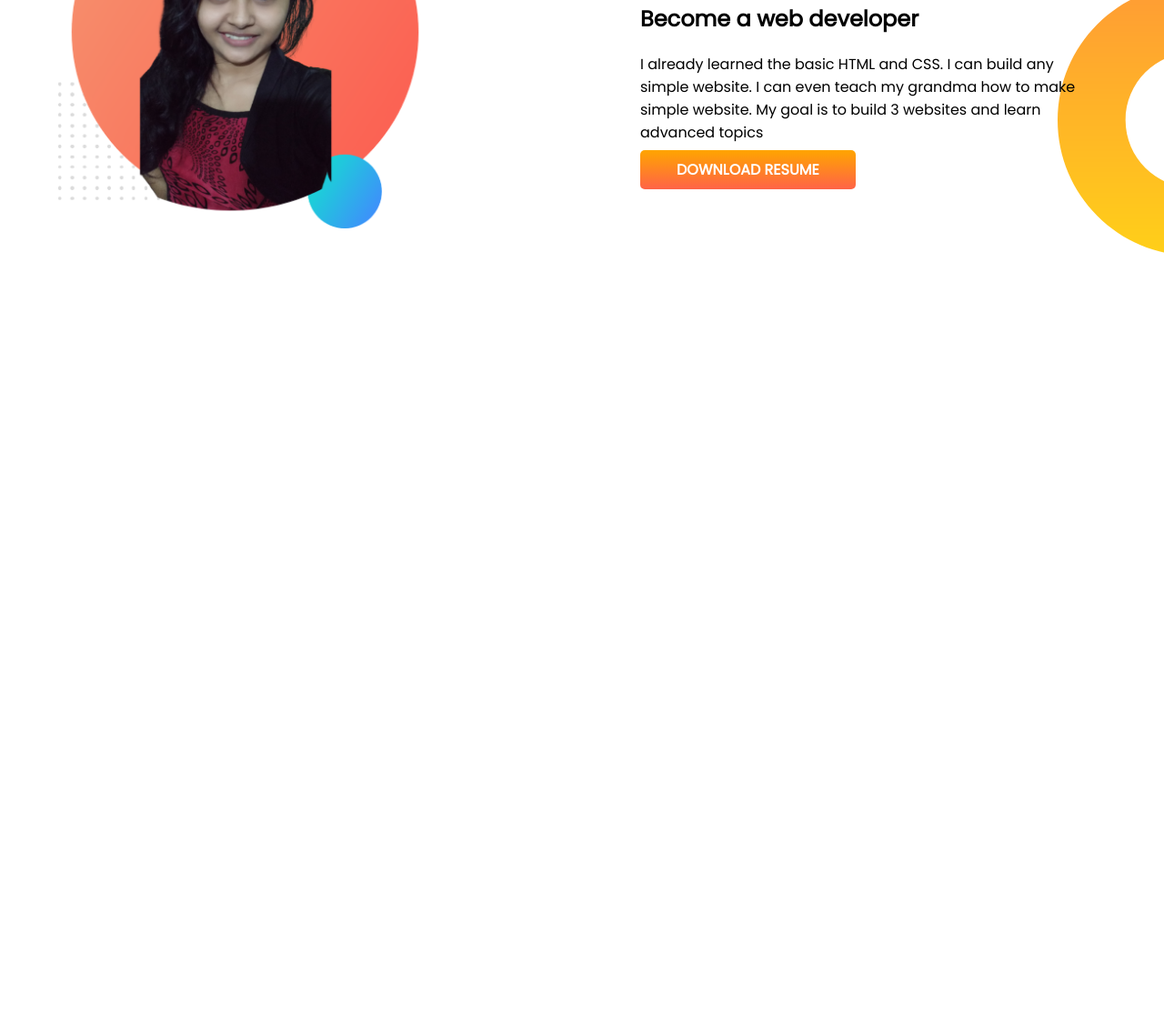
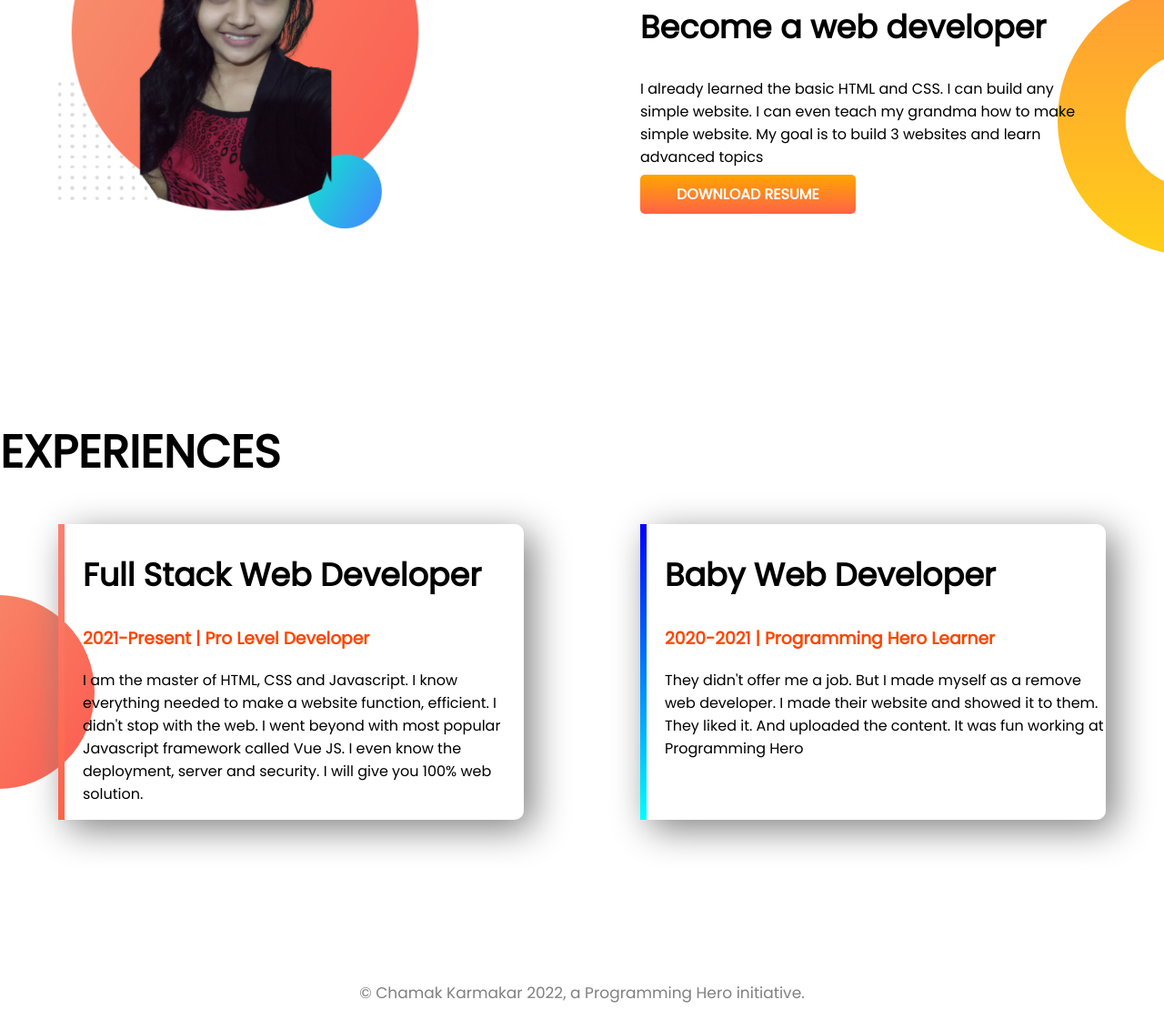
Before and after one commit to chamakkarmakar/developer-portfolio, a plain HTML site: page index.html in a window 1280 px wide. Shown: the part 812-1933 px from the top of the page at 91% size. Before the commit the page ends 1230 px from the top, so only its background shows below. Drawn offline with Linux system fonts and the light colour scheme.

Commit message:
experience area & footer added

```diff
--- a/index.html
+++ b/index.html
@@ -13,7 +13,7 @@
 
 </head>
 <body>
-    <section class="top-banner">
+    <section class="top-banner flexible-container">
         <div class="half-width">
             <h1>WELCOME TO <br> <span class="orange-color">CHAMAK KARMAKAR</span>  WORLD!</h1>
             <h3>Build Climber and Train Stopped</h3>
@@ -24,7 +24,8 @@
             <img src="/images/pic-1.png" alt="my-pic-1">
         </div>
     </section>
-    <section class="dream-big">
+
+    <section class="dream-big flexible-container">
         <div class="half-width">
             <img src="/images/pic-1.png" alt="my-pic-2">
         </div>
@@ -34,9 +35,27 @@
             <p>I already learned the basic HTML and CSS. I can build any simple website. I can even teach my grandma how to make simple website. My goal is to build 3 websites and learn advanced topics</p>
             <a class="link-button" href="#">DOWNLOAD RESUME</a>
         </div>
-
     </section>
 
+    <section class="experience-area">
+        <h1>EXPERIENCES</h1>
+        <div class="flexible-container">
+            <div id="full-stack-experience" class="experience-item">
+                <h2>Full Stack Web Developer</h2>
+                <h3 class="orange-color">2021-Present | Pro Level Developer</h3>
+                <p>I am the master of HTML, CSS and Javascript. I know everything needed to make a website function, efficient. I didn't stop with the web. I went beyond with most popular Javascript framework called Vue JS. I even know the deployment, server and security. I will give you 100% web solution.</p>
+            </div>
+            <div class="experience-item" id="web-dev-experience">
+                <h2>Baby Web Developer</h2>
+                <h3 class="orange-color">2020-2021 | Programming Hero Learner</h3>
+                <p>They didn't offer me a job. But I made myself as a remove web developer. I made their website and showed it to them. They liked it. And uploaded the content. It was fun working at Programming Hero</p>
+            </div>
+        </div>
+    </section>
+
+    <footer>
+        <p>© Chamak Karmakar 2022, a Programming Hero initiative.</p>
+    </footer>
 
 </body>
 </html>
--- a/style.css
+++ b/style.css
@@ -2,7 +2,7 @@
     margin: 0;
     font-family: 'Poppins', sans-serif;
 }
-section{
+.flexible-container{
     display: flex;
     padding-bottom: 160px;
 }
@@ -16,6 +16,9 @@
 }
 h1{
     font-size: 50px;
+}
+h2{
+    font-size: 35px;
 }
 .orange-color{
     color: orangered;
@@ -40,3 +43,30 @@
     background-position: right;
 
 }
+.experience-area{
+    background-image: url("/images/exp-bg.png");
+    background-repeat: no-repeat;
+    background-position: left center;
+}
+.experience-item{
+    box-shadow: 10px 10px 40px gray;
+    width: 40%;
+    margin: 0 5%;
+    padding-left: 20px;
+    border-radius: 10px;
+}
+#web-dev-experience{
+    border-image: linear-gradient(blue,cyan);
+    border-left: 7px solid;
+    border-image-slice: 1;
+}
+#full-stack-experience{
+    border-image: linear-gradient(salmon,tomato);
+    border-left: 7px solid;
+    border-image-slice: 1;
+}
+footer p{
+    text-align: center;
+    color: grey;
+    font-size: 17px;
+}
```
